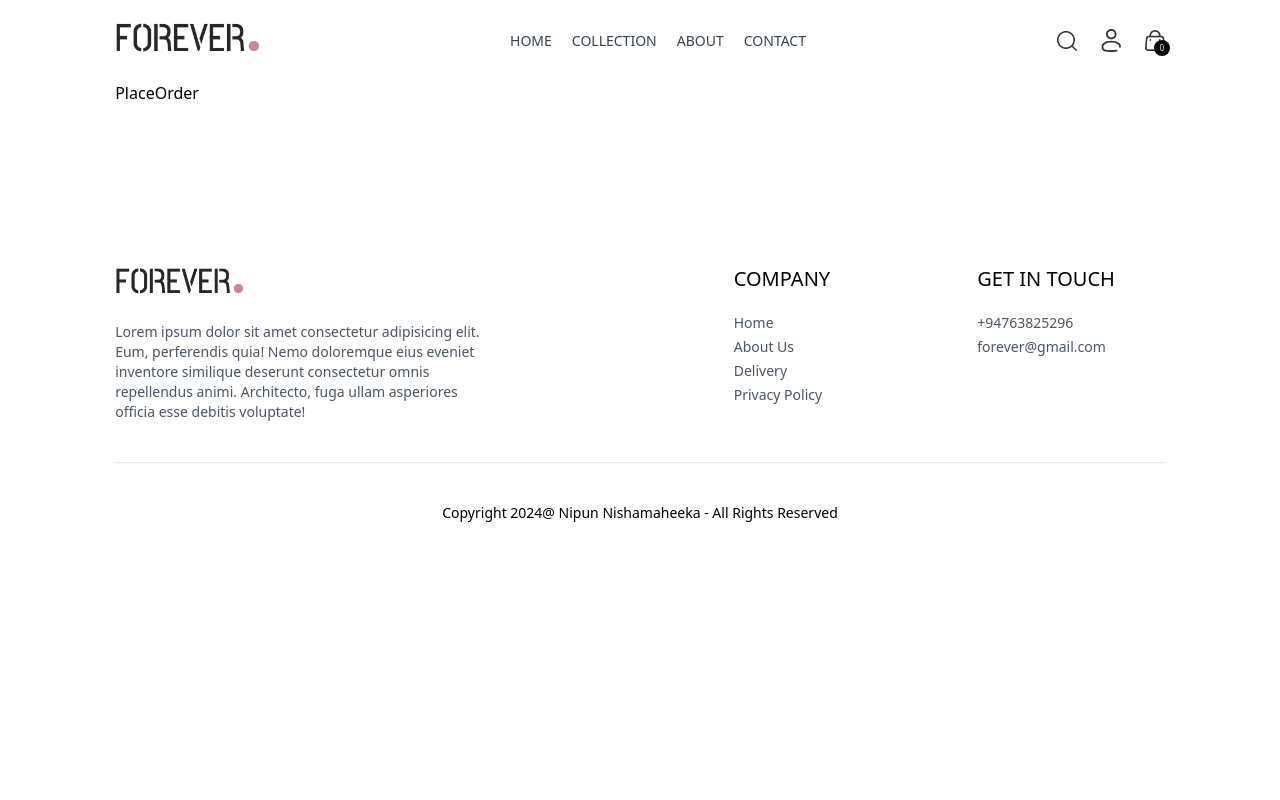
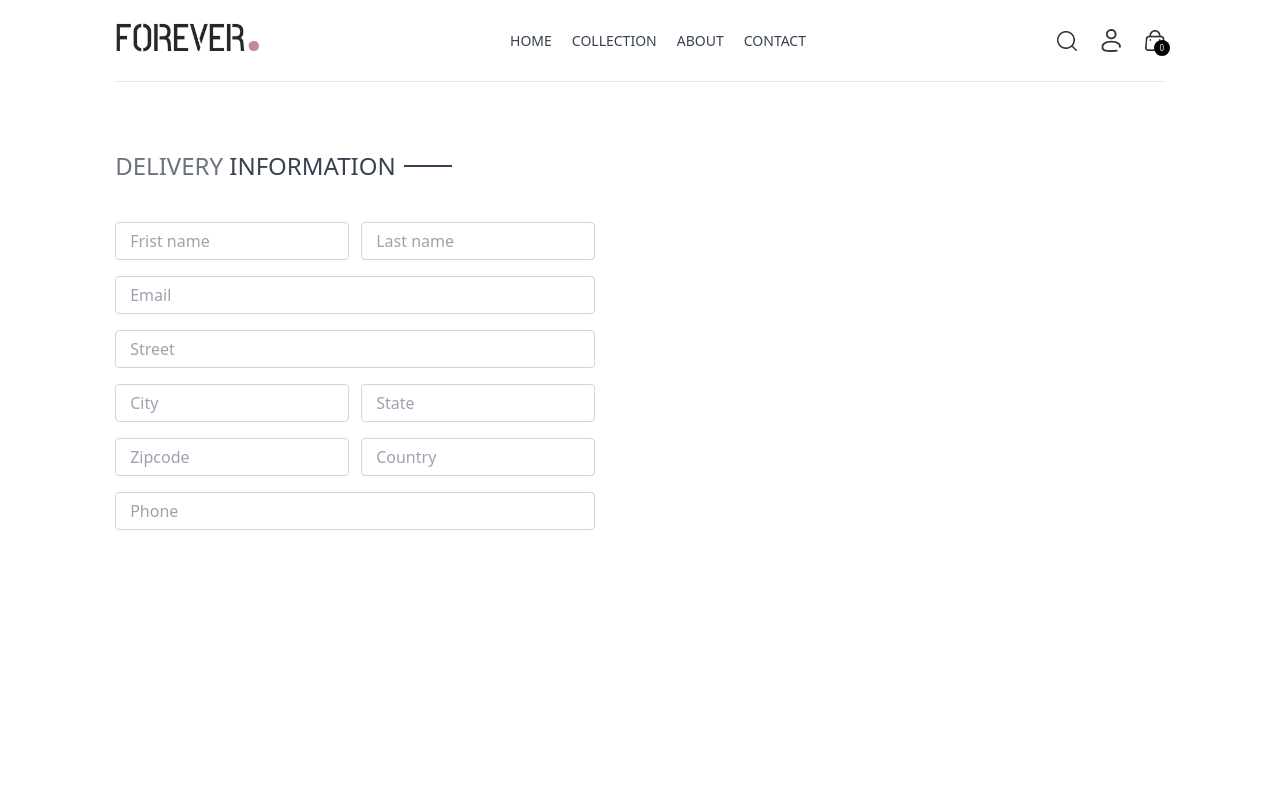
Before and after one commit to nipunnishamaheeka/E-Commerce-WebSite, a React (Vite) app in the folder frontEnd/: page /place-order in a window 1280 px wide. Shown: the top 800 px of the page. Built offline with nearby package versions, Linux system fonts and the light colour scheme.

Commit message:
left side delivery information form

```diff
--- a/frontEnd/src/pages/PlaceOrder.jsx
+++ b/frontEnd/src/pages/PlaceOrder.jsx
@@ -1,9 +1,70 @@
 import React from 'react'
+import Title from '../components/Title'
 
 const PlaceOrder = () => {
+
   return (
-    <div>PlaceOrder</div>
-  )
+    <div className="flex flex-col sm:flex-row justify-between gap-4 pt-5 sm:pt-14 min-h-[80vh] border-t">
+      {/* left-Side */}
+      <div className="flex flex-col gap-4 w-full sm:max-w-[480px]">
+        <div className="text-xl sm:text-2xl my-3">
+          <Title text1={"DELIVERY "} text2={"INFORMATION"} />
+        </div>
+        <div className="flex gap-3">
+          <input
+            className="border border-gray-300 rounded py-1.5 px-3.5 w-full "
+            type="text"
+            placeholder="Frist name"
+          />
+          <input
+            className="border border-gray-300 rounded py-1.5 px-3.5 w-full "
+            type="text"
+            placeholder="Last name"
+          />
+        </div>
+        <input
+          className="border border-gray-300 rounded py-1.5 px-3.5 w-full "
+          type="text"
+          placeholder="Email"
+        />
+        <input
+          className="border border-gray-300 rounded py-1.5 px-3.5 w-full "
+          type="text"
+          placeholder="Street"
+        />
+        <div className="flex gap-3">
+          <input
+            className="border border-gray-300 rounded py-1.5 px-3.5 w-full "
+            type="text"
+            placeholder="City"
+          />
+          <input
+            className="border border-gray-300 rounded py-1.5 px-3.5 w-full "
+            type="text"
+            placeholder="State"
+          />
+        </div>
+        <div className="flex gap-3">
+          <input
+            className="border border-gray-300 rounded py-1.5 px-3.5 w-full "
+            type="text"
+            placeholder="Zipcode"
+          />
+          <input
+            className="border border-gray-300 rounded py-1.5 px-3.5 w-full "
+            type="text"
+            placeholder="Country"
+          />
+        </div>
+        <input
+          className="border border-gray-300 rounded py-1.5 px-3.5 w-full "
+          type="number"
+          placeholder="Phone"
+        />
+      </div>
+
+    </div>
+  );
 }
 
 export default PlaceOrder
```
